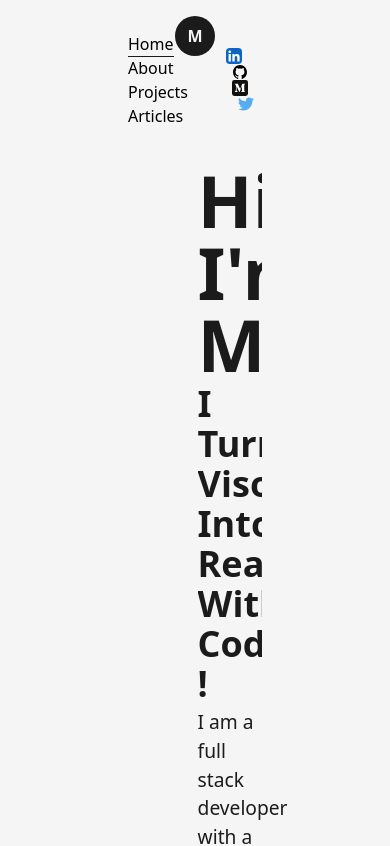
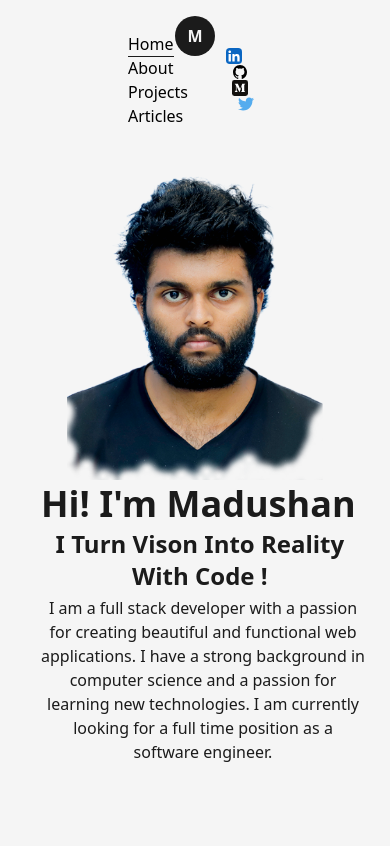
Before and after one commit to Madushan98/portfolio-react, a React (Create React App) app: page / in a window 390 px wide. Shown: the top 846 px of the page. Built offline with nearby package versions, Linux system fonts and the light colour scheme.

Commit message:
home page responsive added

```diff
--- a/src/components/Layout.tsx
+++ b/src/components/Layout.tsx
@@ -8,7 +8,7 @@ interface LayoutProps {
 const Layout: React.FC<LayoutProps> = ({ children, className }) => {
   return (
     <div
-      className={`w-full h-full inline-block z-0 bg-light p-32  ${className}`}
+      className={`w-full h-full inline-block z-0 bg-light p-6 md:p-16  ${className}`}
     >
       {children}
     </div>
--- a/src/pages/HomePage.tsx
+++ b/src/pages/HomePage.tsx
@@ -3,25 +3,28 @@ import profilePic from "../assets/profile.png";
 import myPic from "../assets/mypic2.png";
 import AnimatedText from "../components/AnimatedText";
 
-const HomePage = () => {
+const HomePage: React.FC = () => {
   return (
     <div>
-      <main className="flex items-center text-dark w-full min-h-[85vh]">
-        <Layout className="pt-0">
-          <div className="flex items-center justify-between w-full">
-            <div className="w-1/3">
-              <img src={myPic} className="w-full h-auto"></img>
+      <main className="flex flex-col items-center text-dark w-full min-h-screen md:min-h-[85vh]">
+        <Layout className="pt-0 ">
+          <div className="flex flex-col md:flex-row md:items-center justify-between w-full">
+            <div className="w-full md:w-1/3 ">
+              <img
+                src={myPic}
+                className="w-[24-rem]  h-[20rem] md:h-auto md:w-full px-6 mx-auto"
+              ></img>
             </div>
-            <div className="w-3/5 pl-4">
+            <div className="w-full md:w-3/5 pl-4 mx-auto ">
               <AnimatedText
                 text="Hi! I'm Madushan"
-                className="text-7xl !text-left"
+                className="text-4xl md:text-8xl !text-center md:!text-left"
               />
               <AnimatedText
                 text="I Turn Vison Into Reality With Code !"
-                className="text-4xl !text-left"
+                className="text-2xl md:text-5xl !text-center md:!text-left"
               />
-              <p className="text-[1.2rem] pt-1">
+              <p className="text-base md:text-lg pt-1 !text-center md:!text-left">
                 I am a full stack developer with a passion for creating
                 beautiful and functional web applications. I have a strong
                 background in computer science and a passion for learning new
```
